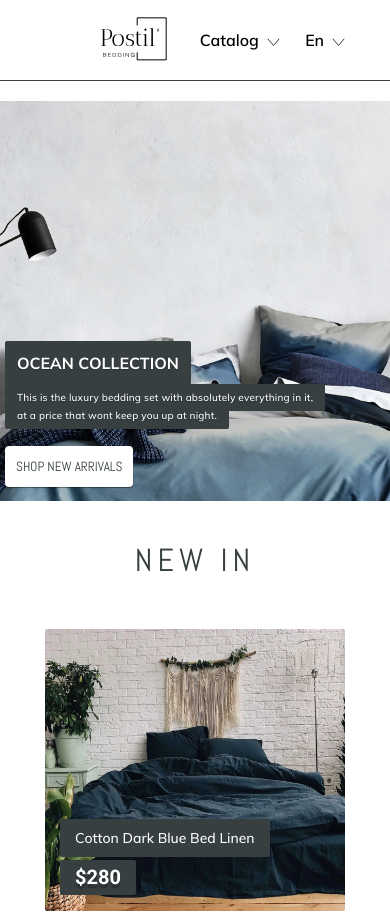
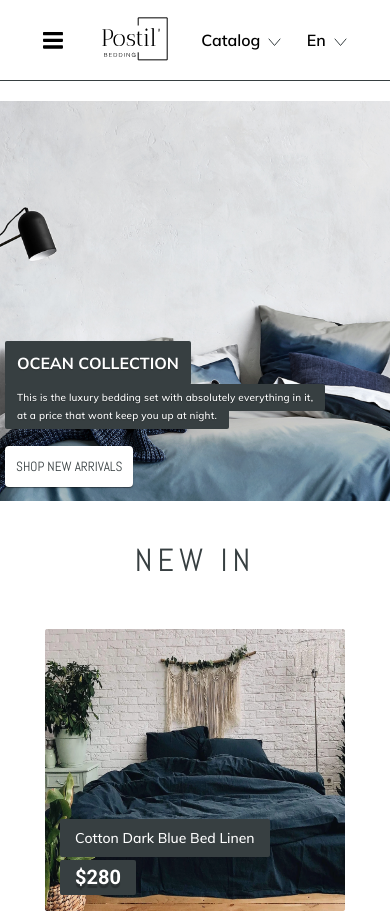
Before and after one commit to olena-shedenko/postil-fe, a React (Create React App) app: page /main in a window 390 px wide. Shown: the top 913 px of the page. Built offline with nearby package versions, Linux system fonts and the light colour scheme; no server answers.

Commit message:
prettier fix and some navbar fix

```diff
--- a/package.json
+++ b/package.json
@@ -5,6 +5,7 @@
   "dependencies": {
     "@testing-library/jest-dom": "^5.12.0",
     "@testing-library/user-event": "^12.8.3",
+    "@types/source-map": "^0.5.2",
     "axios": "^0.21.1",
     "classnames": "^2.3.1",
     "eslint-config-airbnb": "^18.2.1",
@@ -19,6 +20,7 @@
     "redux": "^4.1.0",
     "redux-devtools-extension": "^2.13.9",
     "redux-thunk": "^2.3.0",
+    "source-map-js": "^0.6.2",
     "web-vitals": "^1.1.1",
     "yup": "^0.32.9"
   },
@@ -54,8 +56,9 @@
   },
   "devDependencies": {
     "@testing-library/react": "^11.2.7",
+    "eslint": "^7.27.0",
     "eslint-config-prettier": "^8.3.0",
-    "eslint-plugin-import": "^2.22.1",
+    "eslint-plugin-import": "^2.23.3",
     "eslint-plugin-jsx-a11y": "^6.4.1",
     "eslint-plugin-prettier": "^3.4.0",
     "eslint-plugin-react": "^7.23.2",
--- a/src/components/Navbar/Navbar.jsx
+++ b/src/components/Navbar/Navbar.jsx
@@ -5,6 +5,7 @@ import { ReactComponent as Arrow } from '../../images/svg/vector.svg';
 import { ReactComponent as LogIn } from '../../images/svg/person.svg';
 import { ReactComponent as Favourites } from '../../images/svg/heart.svg';
 import { ReactComponent as Cart } from '../../images/svg/basket.svg';
+import { ReactComponent as Bars } from '../../images/svg/threebars.svg';
 import './Navbar.scss';
 import Search from './Search';
 
@@ -22,13 +23,14 @@ function Navbar() {
   return (
     <div className="nav">
       <nav className="navbar">
-        <Link to="/" onClick={handleClick} data-testid="logo">
+        <Bars onClick={handleClick} className="navbar--bars" />
+        <Link to="/" data-testid="logo">
           <Logo className="navbar--logo" />
         </Link>
         <div
           role="presentation"
           onClick={handleCatalog}
-          className={catalog ? 'dropdown--nav active' : 'dropdown--nav'}
+          className="dropdown--nav"
         >
           Catalog
           <Arrow className="navbar--arrow" />
@@ -114,7 +116,11 @@ function Navbar() {
             <Favourites onClick={closeMenu} />
           </div>
           <div className="navbar--item icon">
-            <Link to="/shopping_cart" className="navbar--links" onClick={closeMenu}>
+            <Link
+              to="/shopping_cart"
+              className="navbar--links"
+              onClick={closeMenu}
+            >
               <Cart onClick={closeMenu} />
             </Link>
           </div>
--- a/src/components/Navbar/Navbar.scss
+++ b/src/components/Navbar/Navbar.scss
@@ -21,11 +21,13 @@
   display: flex;
   justify-content: center;
   align-items: center;
+  &--bars{
+    display: none;
+  }
   &--arrow{
     margin-left: 8px;
   }
   &--logo {
-    margin-left: 2vh;
     cursor: pointer;
   }
   &--search{
@@ -155,12 +157,16 @@
   }
 }
 
-@media (min-width: 240px) and (max-width : 630px) {
+@media (min-width: 280px) and (max-width : 630px) {
   .navbar{
     &--search{
       width: 38vh;
     }
-
+    &--bars{
+      display: block;
+      cursor: pointer;
+      width: 20px;
+    }
     &--menu {
       display: flex;
       flex-direction: column;
@@ -214,3 +220,8 @@
     }
   }
 }
+@media (min-width: 200px) and (max-width : 280px) {
+  .nav{
+    width: 290px;
+  }
+}
--- a/src/components/Navbar/Search.jsx
+++ b/src/components/Navbar/Search.jsx
@@ -1,4 +1,4 @@
-import React from "react";
+import React from 'react';
 
 function Search() {
   return (
--- a/src/pages/MainPage/MainPage.jsx
+++ b/src/pages/MainPage/MainPage.jsx
@@ -2,7 +2,7 @@ import React from 'react';
 import Slider from '../../components/Slider/Slider';
 import NewIn from '../../components/NewIn/NewIn';
 import Popular from '../../components/Popular/Popular';
-import Footer from '../../components/Footer/Footer'
+import Footer from '../../components/Footer/Footer';
 import Navbar from '../../components/Navbar/Navbar';
 
 export default function Main() {
@@ -12,7 +12,7 @@ export default function Main() {
       <Slider />
       <NewIn />
       <Popular />
-      <Footer/>
+      <Footer />
     </div>
   );
 }
--- a/src/pages/PaymentPage/PaymentPage.jsx
+++ b/src/pages/PaymentPage/PaymentPage.jsx
@@ -1,6 +1,6 @@
 import React from 'react';
+import { useSelector } from 'react-redux';
 import CheckoutHeader from '../../components/CheckoutHeader/CheckoutHeader';
-import { useSelector } from 'react-redux';
 import Footer from '../../components/Footer/Footer';
 import './PaymentPage.scss';
 import Navbar from '../../components/Navbar/Navbar';
@@ -37,7 +37,7 @@ export default function PaymentPage() {
                   <div className="card">
                     <img
                       src={el.imageUrls[0]}
-                      alt="image"
+                      alt="img"
                       width="100px"
                       height="100px"
                     />
@@ -67,7 +67,7 @@ export default function PaymentPage() {
             </p>
             <p className="total-price">
               <span>TOTAL</span>
-              <span>${(totalPrice += 5)}</span>
+              <span>${totalPrice === totalPrice + 5}</span>
             </p>
             {/* <NavLink to="/delivery">
               <Button
```
Also changed, not shown: src/components/Popular/Popular.jsx (+20 -5 lines), src/App.jsx (line endings or trailing spaces), src/images/svg/threebars.svg (added), src/routes/AppRoutes.jsx (line endings or trailing spaces). Lines whose indentation alone changed are shown as unchanged.
